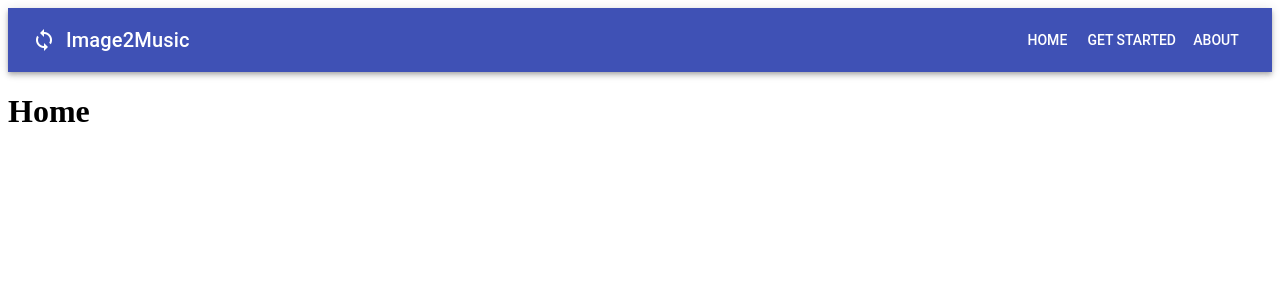
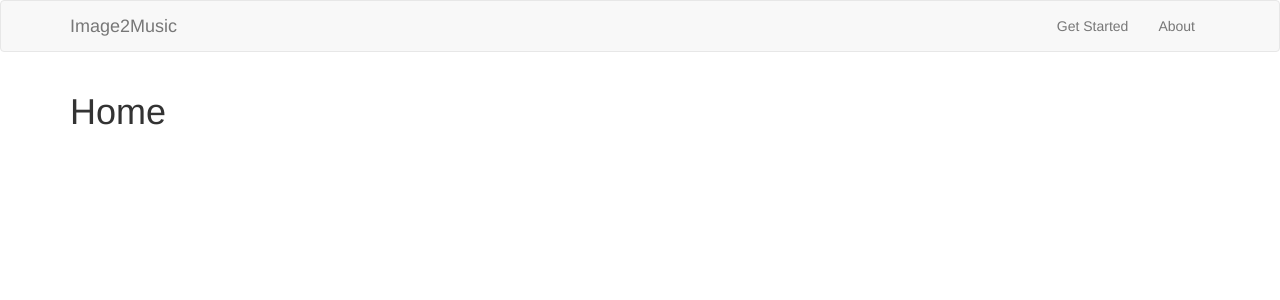
Before and after one commit to caiohsramos/image2music, a React (Create React App) app: page /#/ in a window 1280 px wide. Shown: the top 300 px of the page. Built offline with nearby package versions, Linux system fonts and the light colour scheme.

Commit message:
using bootstrap :P

```diff
--- a/package.json
+++ b/package.json
@@ -3,9 +3,9 @@
   "version": "0.1.0",
   "private": true,
   "dependencies": {
-    "@material-ui/core": "^3.2.0",
     "dotenv": "^6.1.0",
     "react": "^16.5.2",
+    "react-bootstrap": "^0.32.4",
     "react-dom": "^16.5.2",
     "react-redux": "^5.0.7",
     "react-router-dom": "^4.3.1",
--- a/public/index.html
+++ b/public/index.html
@@ -10,7 +10,7 @@
       homescreen on Android. See https://developers.google.com/web/fundamentals/engage-and-retain/web-app-manifest/
     -->
     <link rel="manifest" href="%PUBLIC_URL%/manifest.json">
-    <link rel="stylesheet" href="https://fonts.googleapis.com/icon?family=Material+Icons">
+    <link rel="stylesheet" href="https://maxcdn.bootstrapcdn.com/bootstrap/3.3.7/css/bootstrap.min.css" integrity="sha384-BVYiiSIFeK1dGmJRAkycuHAHRg32OmUcww7on3RYdg4Va+PmSTsz/K68vbdEjh4u" crossorigin="anonymous">
     <!--
       Notice the use of %PUBLIC_URL% in the tags above.
       It will be replaced with the URL of the `public` folder during the build.
--- a/src/imageMusic/ImageMusic.js
+++ b/src/imageMusic/ImageMusic.js
@@ -1,5 +1,8 @@
 import React from 'react'
+import Grid from 'react-bootstrap/lib/Grid'
 
 export default props => (
-    <h1>Image to Music</h1>
+    <Grid>
+        <h1>Image to Music</h1>
+    </Grid>
 )
--- a/src/main/About.js
+++ b/src/main/About.js
@@ -1,5 +1,8 @@
 import React from 'react'
+import Grid from 'react-bootstrap/lib/Grid'
 
 export default props => (
-    <h1>About</h1>
+    <Grid>
+        <h1>About</h1>
+    </Grid>
 )
--- a/src/main/Home.js
+++ b/src/main/Home.js
@@ -1,5 +1,8 @@
 import React from 'react'
+import Grid from 'react-bootstrap/lib/Grid'
 
 export default props => (
-    <h1>Home</h1>
+    <Grid>
+        <h1>Home</h1>
+    </Grid>
 )
--- a/src/main/Menu.js
+++ b/src/main/Menu.js
@@ -1,32 +1,25 @@
 import React from 'react'
-import AppBar from '@material-ui/core/AppBar';
-import Toolbar from '@material-ui/core/Toolbar';
-import Typography from '@material-ui/core/Typography';
-import Button from '@material-ui/core/Button';
-import Icon from '@material-ui/core/Icon';
-import { withStyles } from '@material-ui/core/styles';
+import Navbar from 'react-bootstrap/lib/Navbar'
+import NavItem from 'react-bootstrap/lib/NavItem'
+import Nav from 'react-bootstrap/lib/Nav'
 
-const styles = {
-    grow: {
-        flexGrow: 1,
-    },
-    icon: {
-        marginRight: 10,
-    },
-}
-
-const Menu = props => (
-    <AppBar position='static' className={props.classes.grow}>
-        <Toolbar>
-            <Icon className={props.classes.icon}>sync</Icon>
-            <Typography variant='h6' color='inherit' className={props.classes.grow}>
-                Image2Music
-            </Typography>
-            <Button color="inherit" href='/#/'>Home</Button>
-            <Button color="inherit" href='/#/image-music'>Get Started</Button>
-            <Button color="inherit" href='/#/about'>About</Button>
-        </Toolbar>
-    </AppBar>
+export default props => (
+    <Navbar collapseOnSelect>
+        <Navbar.Header>
+            <Navbar.Brand>
+                <a href="#/">Image2Music</a>
+            </Navbar.Brand>
+            <Navbar.Toggle />
+        </Navbar.Header>
+        <Navbar.Collapse>
+            <Nav pullRight>
+                <NavItem eventKey={1} href="#/image-music">
+                    Get Started
+                </NavItem>
+                <NavItem eventKey={2} href="#/about">
+                    About
+                </NavItem>
+            </Nav>
+        </Navbar.Collapse>
+    </Navbar>
 )
-
-export default withStyles(styles)(Menu)
```
Also changed, not shown: 1 other file (tests, documents, lock files or other folders).
